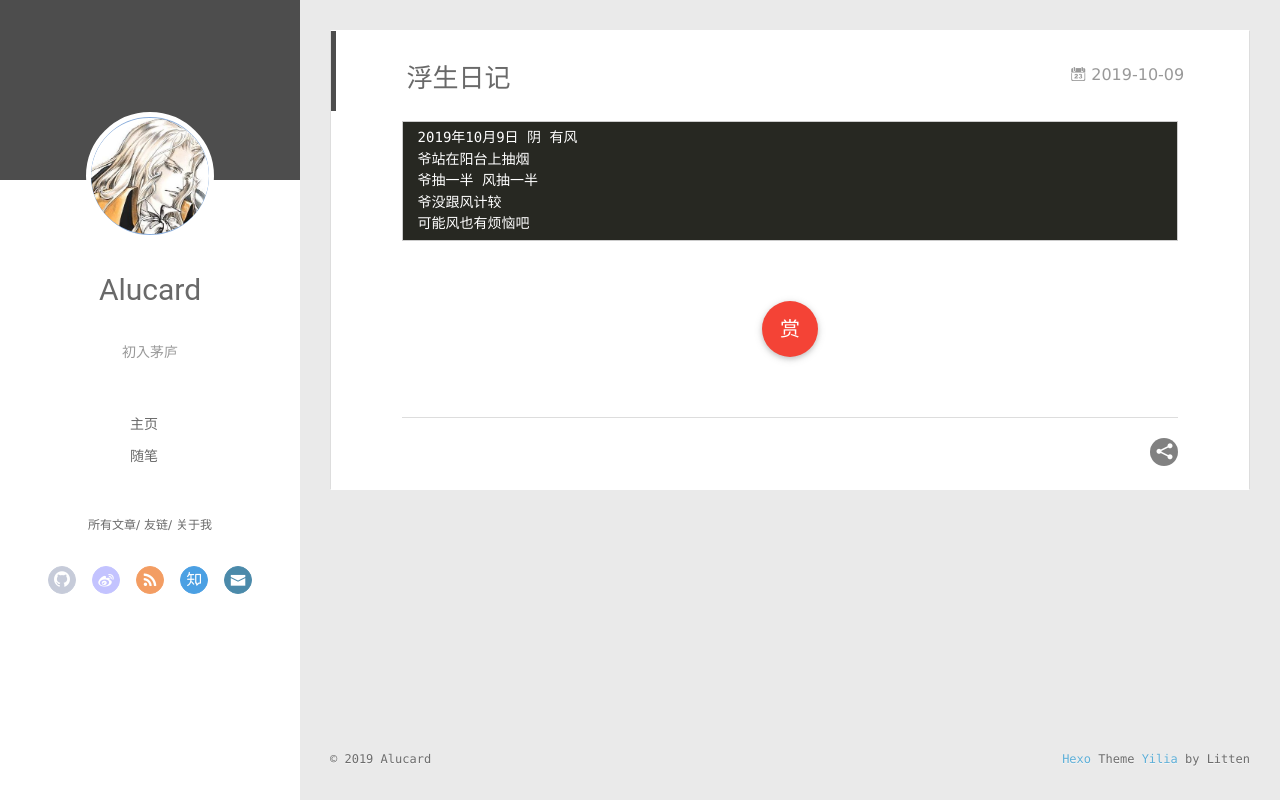
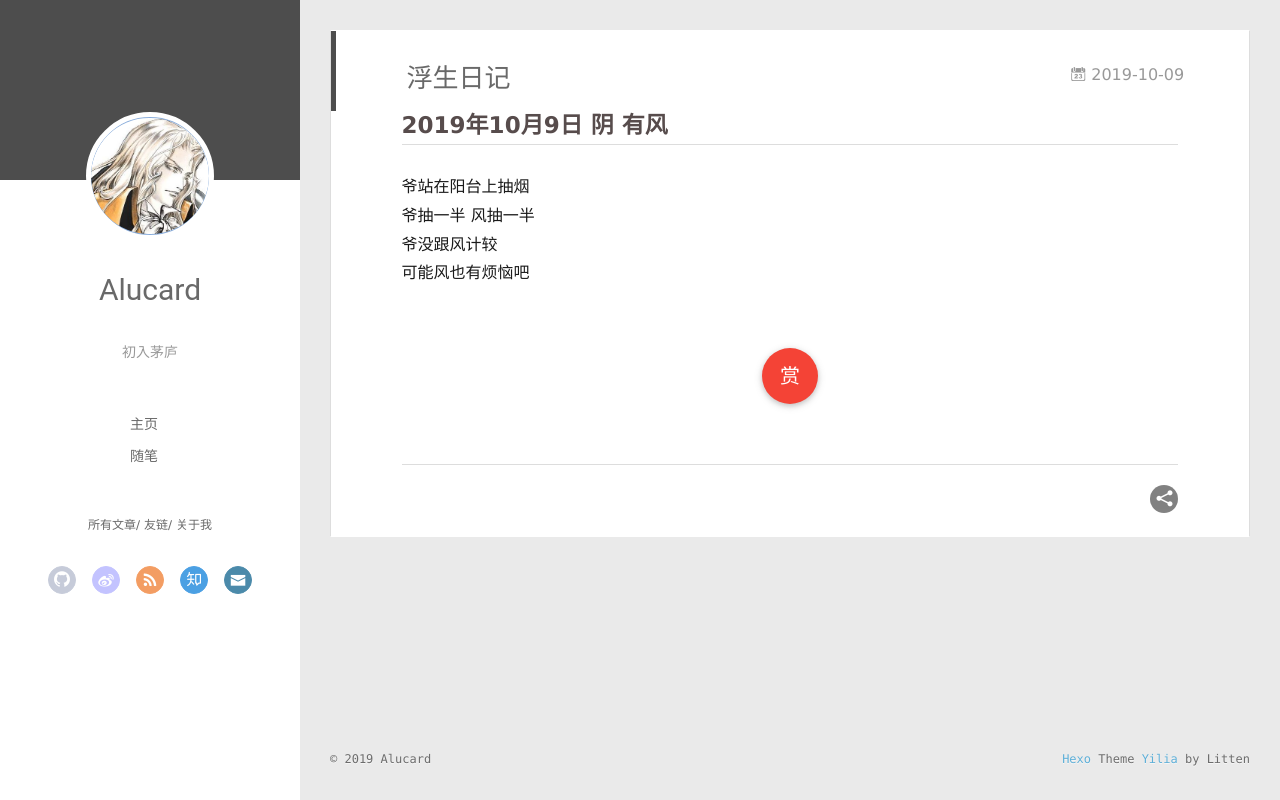
Before and after one commit to Alucard3four/Alucard3four.github.io, a plain HTML site: page 2019/10/09/浮生日记/index.html in a window 1280 px wide. Drawn offline with Linux system fonts and the light colour scheme.

Commit message:
Site updated: 2019-10-09 02:18:59

```diff
--- a/2019/10/09/浮生日记/index.html
+++ b/2019/10/09/浮生日记/index.html
@@ -8,18 +8,18 @@
   <link rel="dns-prefetch" href="http://yoursite.com">
   <title>浮生日记 | PARADISE</title>
   <meta name="viewport" content="width=device-width, initial-scale=1, maximum-scale=1">
-  <meta name="description" content="2019年10月9日 阴 有风 爷站在阳台上抽烟 爷抽一半 风抽一半 爷没跟风计较 可能风也有烦恼吧">
+  <meta name="description" content="2019年10月9日 阴 有风爷站在阳台上抽烟爷抽一半 风抽一半爷没跟风计较可能风也有烦恼吧">
 <meta name="keywords" content="程序猿">
 <meta property="og:type" content="article">
 <meta property="og:title" content="浮生日记">
 <meta property="og:url" content="http://yoursite.com/2019/10/09/浮生日记/index.html">
 <meta property="og:site_name" content="PARADISE">
-<meta property="og:description" content="2019年10月9日 阴 有风 爷站在阳台上抽烟 爷抽一半 风抽一半 爷没跟风计较 可能风也有烦恼吧">
+<meta property="og:description" content="2019年10月9日 阴 有风爷站在阳台上抽烟爷抽一半 风抽一半爷没跟风计较可能风也有烦恼吧">
 <meta property="og:locale" content="cn">
-<meta property="og:updated_time" content="2019-10-08T16:31:22.032Z">
+<meta property="og:updated_time" content="2019-10-08T18:15:36.156Z">
 <meta name="twitter:card" content="summary">
 <meta name="twitter:title" content="浮生日记">
-<meta name="twitter:description" content="2019年10月9日 阴 有风 爷站在阳台上抽烟 爷抽一半 风抽一半 爷没跟风计较 可能风也有烦恼吧">
+<meta name="twitter:description" content="2019年10月9日 阴 有风爷站在阳台上抽烟爷抽一半 风抽一半爷没跟风计较可能风也有烦恼吧">
 
     <link rel="alternative" href="/atom.xml" title="PARADISE" type="application/atom+xml">
 
@@ -183,11 +183,8 @@
 
     <div class="article-entry" itemprop="articleBody">
 
-        <pre><code>2019年10月9日 阴 有风
-爷站在阳台上抽烟
-爷抽一半 风抽一半
-爷没跟风计较
-可能风也有烦恼吧</code></pre>
+        <h2 id="2019年10月9日-阴-有风"><a href="#2019年10月9日-阴-有风" class="headerlink" title="2019年10月9日 阴 有风"></a>2019年10月9日 阴 有风</h2><p>爷站在阳台上抽烟<br>爷抽一半 风抽一半<br>爷没跟风计较<br>可能风也有烦恼吧</p>
+
 
 
 
@@ -200,7 +197,7 @@
             <span class="tooltip-content">
               <span class="tooltip-text">
                 <span class="tooltip-inner">
-                  <p class="reward-p"><i class="icon icon-quo-left"></i>谢谢你请我吃糖果<i class="icon icon-quo-right"></i></p>
+                  <p class="reward-p"><i class="icon icon-quo-left"></i>谢谢大佬请我恰饭<i class="icon icon-quo-right"></i></p>
                   <div class="reward-box">
 
 
```
Also changed, not shown: index.html (+2 -5 lines).
